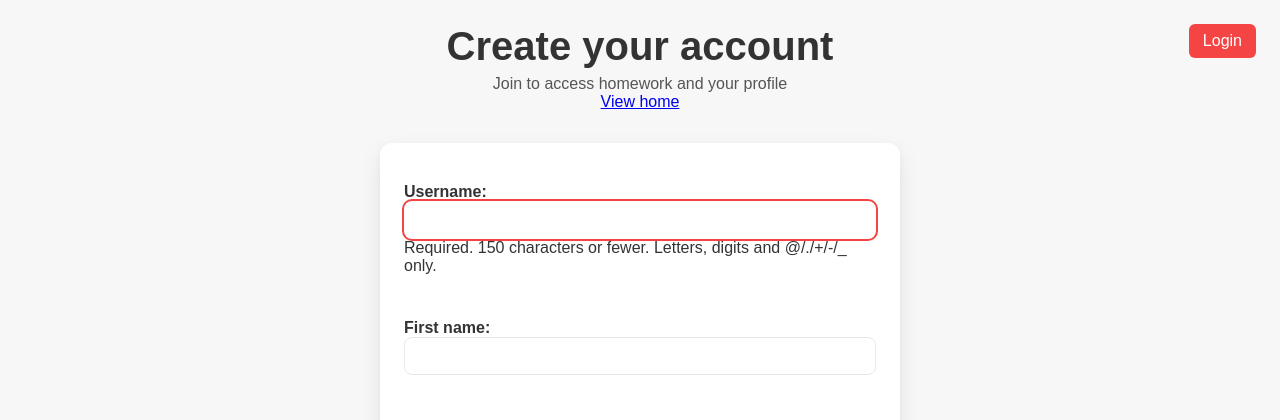
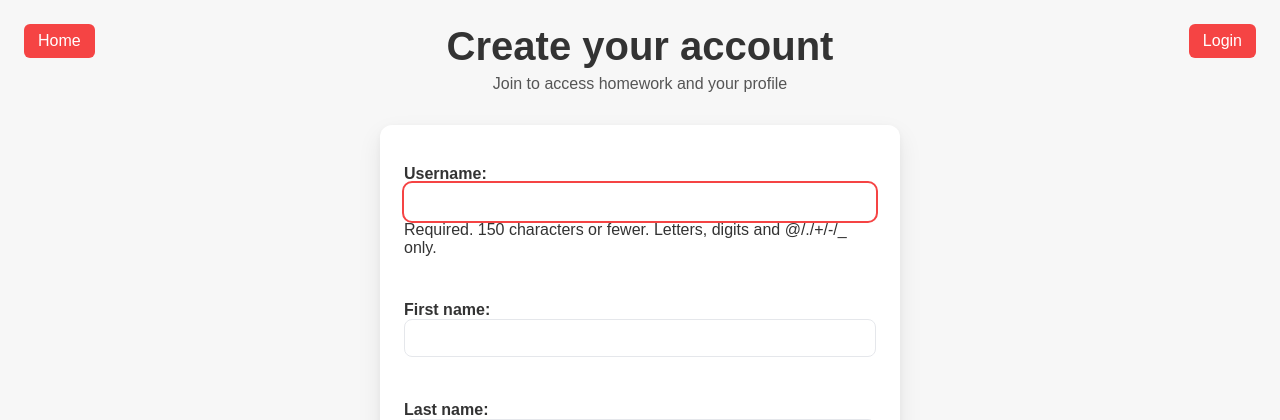
Before and after one commit to hudodobird/Computer-Science-A-Level-Programming-Project, a Django app: page /accounts/signup/ in a window 1280 px wide. Shown: the top 420 px of the page. Run offline with Django 5.2, Linux system fonts and the light colour scheme.

Commit message:
Bug fixes

```diff
--- a/accounts/static/accounts/auth.css
+++ b/accounts/static/accounts/auth.css
@@ -81,3 +81,13 @@ body{
 }
 .panel button[type="submit"]:hover{background:var(--primary-hover)}
 .panel .messages{margin:8px 0 0; padding-left:18px}
+
+.homebutton{
+    position:absolute;
+    left:24px; top:24px;
+    background:var(--primary);
+    color:#fff; text-decoration:none;
+    padding:8px 14px; border-radius:6px;
+    transition:background .2s;
+}
+.homebutton:hover{background:var(--primary-hover)}
--- a/accounts/templates/accounts/login.html
+++ b/accounts/templates/accounts/login.html
@@ -5,7 +5,7 @@
     <a class="signup-link" href="{% url 'signup' %}">Signup</a>
     <h1 class="title">Welcome back</h1>
     <p class="subtitle">Log in to continue</p>
-    <a href="{% url 'home' %}">View home</a>
+    <a class="homebutton" href="{% url 'home' %}">Home</a>
 
 </header>
 
--- a/accounts/templates/accounts/profile.html
+++ b/accounts/templates/accounts/profile.html
@@ -4,7 +4,7 @@
 <header class="header">
     <h1 class="title">Your Profile</h1>
     <p class="subtitle">Account details and sign out</p>
-    <a href = "https://computer-science-a-level-programming.onrender.com/home/">Go home</a>
+    <a class="homebutton" href = "{% url 'home' %}">Home</a>
 </header>
 
 <main class="main">
--- a/accounts/templates/accounts/signup.html
+++ b/accounts/templates/accounts/signup.html
@@ -5,7 +5,7 @@
     <a class="signup-link" href="{% url 'login' %}">Login</a>
     <h1 class="title">Create your account</h1>
     <p class="subtitle">Join to access homework and your profile</p>
-    <a href="{% url 'home' %}">View home</a>
+    <a class="homebutton" href="{% url 'home' %}">Home</a>
 </header>
 
 <main class="main">
--- a/home/templates/index.html
+++ b/home/templates/index.html
@@ -11,7 +11,9 @@
             {% if not user.is_authenticated %}
                 <a class="signup-link" href="{% url 'signup' %}">Sign Up</a>
             {% endif %}
-            <a class="profile" href="{% url 'profile' %}">Profile</a>
+            {% if user.is_authenticated %}
+                <a class="profile" href="{% url 'profile' %}">Profile</a>
+            {% endif %}
             <h1 class="title">Radnor House Online Programming!</h1>
             <p class="subtitle">Welcome to the Radnor House Programming Website!</p>
         </header>
--- a/tutorial/views.py
+++ b/tutorial/views.py
@@ -33,7 +33,7 @@ def tutorial_section(request, slug: str):
 			"title": "Python Basics",
 			"prompt": "Print 'Hello, world!' and assign a variable called name with your name.",
 			"starter": "# Write your code here\n",
-			"answer": "print('Hello, world!')\nname = 'Your Name'\nprint('Name:', name)\n",
+			"answer": "print('Hello, world!')\nname = 'Jim'\nprint('Name:', name)\n",
 			"example_text": "This example prints a greeting and a variable value.",
 			"example_code": "print('Hello, world!')\nname = 'Alex'\nprint('Name:', name)\n",
 		},
```
Also changed, not shown: tutorial/static/tutorial/py_runner.js (+11 -2 lines).
